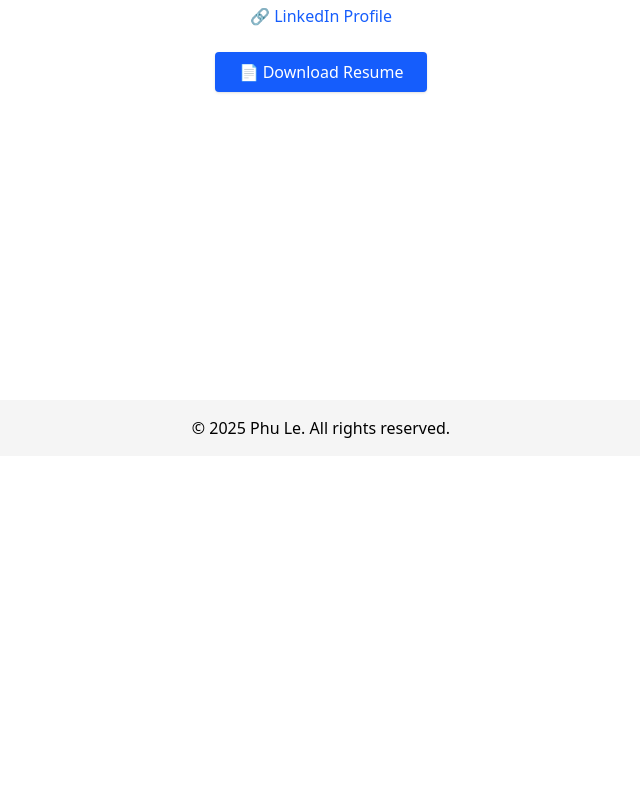
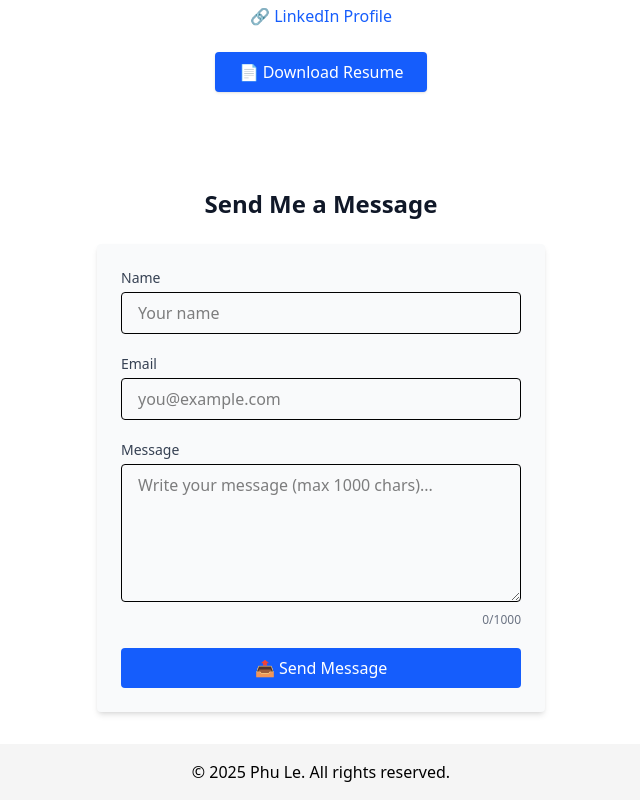
Before and after one commit to uyphu/meetphule.dev, a React (Vite) app: page /contact in a window 1280 px wide. Shown: the part 297-1097 px from the top of the page, without its empty margins (319-959 px from the left). Before the commit the page ends 800 px from the top, so only its background shows below. Built offline with nearby package versions, Linux system fonts and the light colour scheme.

Commit message:
[MPL-31] Contact form

```diff
--- a/package.json
+++ b/package.json
@@ -11,8 +11,10 @@
   },
   "dependencies": {
     "@tailwindcss/vite": "^4.1.5",
+    "emailjs-com": "^3.2.0",
     "react": "^19.1.0",
     "react-dom": "^19.1.0",
+    "react-google-recaptcha": "^3.1.0",
     "react-icons": "^5.5.0",
     "react-router-dom": "^7.5.3"
   },
@@ -20,6 +22,7 @@
     "@eslint/js": "^9.25.0",
     "@types/react": "^19.1.2",
     "@types/react-dom": "^19.1.2",
+    "@types/react-google-recaptcha": "^2.1.9",
     "@types/react-router-dom": "^5.3.3",
     "@vitejs/plugin-react": "^4.4.1",
     "autoprefixer": "^10.4.21",
--- /dev/null
+++ b/src/components/ContactForm.tsx
@@ -0,0 +1,123 @@
+import React, { useState, useRef } from "react";
+import emailjs from "emailjs-com";
+
+const ContactForm: React.FC = () => {
+  const formRef = useRef<HTMLFormElement | null>(null);
+  const [status, setStatus] = useState<"idle" | "success" | "error">("idle");
+  const [form, setForm] = useState({
+    from_name: "",
+    from_email: "",
+    message: "",
+  });
+
+  const handleChange = (
+    e: React.ChangeEvent<HTMLInputElement | HTMLTextAreaElement>
+  ) => {
+    setForm({ ...form, [e.target.name]: e.target.value });
+  };
+
+  const sendEmail = (e: React.FormEvent) => {
+    e.preventDefault();
+    setStatus("idle");
+
+    if (!formRef.current) return;
+
+    emailjs
+        .sendForm(
+            import.meta.env.VITE_EMAILJS_SERVICE_ID,
+            import.meta.env.VITE_EMAILJS_TEMPLATE_ID,
+            formRef.current!,
+            import.meta.env.VITE_EMAILJS_PUBLIC_KEY
+        )
+      .then(
+        () => {
+          setStatus("success");
+          setForm({ from_name: "", from_email: "", message: "" });
+        },
+        () => setStatus("error")
+      );
+  };
+
+  return (
+    <div className="mt-12 max-w-md mx-auto">
+      <h3 className="text-2xl font-semibold text-center text-gray-900 dark:text-white mb-6">
+        Send Me a Message
+      </h3>
+
+      <form
+        ref={formRef}
+        onSubmit={sendEmail}
+        className="space-y-5 p-6 bg-gray-50 dark:bg-gray-800 rounded shadow-md"
+      >
+        <div>
+          <label className="block text-sm font-medium text-gray-700 dark:text-gray-300 mb-1">
+            Name
+          </label>
+          <input
+            type="text"
+            name="from_name"
+            required
+            value={form.from_name}
+            onChange={handleChange}
+            placeholder="Your name"
+            className="w-full px-4 py-2 border rounded dark:bg-gray-900 dark:text-white"
+          />
+        </div>
+
+        <div>
+          <label className="block text-sm font-medium text-gray-700 dark:text-gray-300 mb-1">
+            Email
+          </label>
+          <input
+            type="email"
+            name="from_email"
+            required
+            value={form.from_email}
+            onChange={handleChange}
+            placeholder="you@example.com"
+            className="w-full px-4 py-2 border rounded dark:bg-gray-900 dark:text-white"
+          />
+        </div>
+
+        <div>
+          <label className="block text-sm font-medium text-gray-700 dark:text-gray-300 mb-1">
+            Message
+          </label>
+          <textarea
+            name="message"
+            rows={5}
+            maxLength={1000}
+            required
+            value={form.message}
+            onChange={handleChange}
+            placeholder="Write your message (max 1000 chars)..."
+            className="w-full px-4 py-2 border rounded dark:bg-gray-900 dark:text-white"
+          />
+          <p className="text-xs text-gray-500 mt-1 text-right">
+            {form.message.length}/1000
+          </p>
+        </div>
+
+        <button
+          type="submit"
+          className="w-full bg-blue-600 text-white py-2 rounded hover:bg-blue-700 transition"
+        >
+          📤 Send Message
+        </button>
+
+        {status === "success" && (
+          <p className="text-green-600 font-medium mt-3 text-center">
+            ✅ Message sent successfully!
+          </p>
+        )}
+        {status === "error" && (
+          <p className="text-red-600 font-medium mt-3 text-center">
+            ❌ Something went wrong. Try again.
+          </p>
+        )}
+      </form>
+    </div>
+  );
+};
+
+export default ContactForm;
--- a/src/pages/Contact.tsx
+++ b/src/pages/Contact.tsx
@@ -1,11 +1,13 @@
 // src/pages/Contact.tsx
 import React from "react";
 import ContactInfo from "../components/ContactInfo";
+import ContactForm from "../components/ContactForm";
 
 const Contact: React.FC = () => {
   return (
     <main className="bg-white dark:bg-gray-900">
       <ContactInfo />
+      <ContactForm/>
     </main>
   );
 };
```
Also changed, not shown: 2 other files (tests, documents, lock files or other folders).
